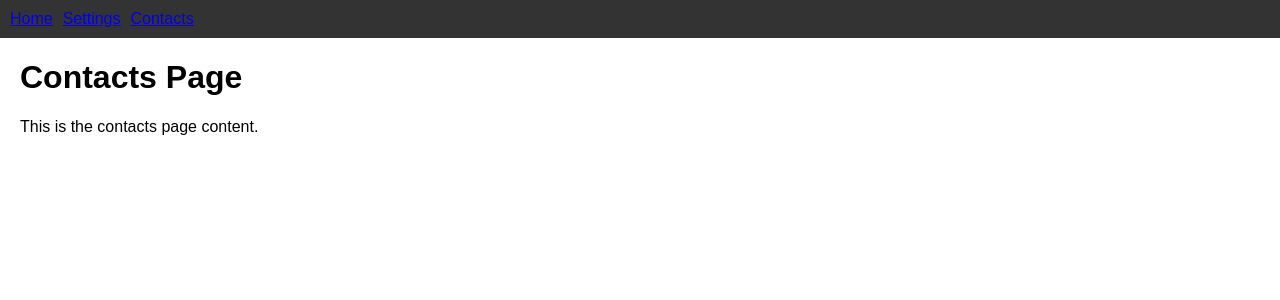
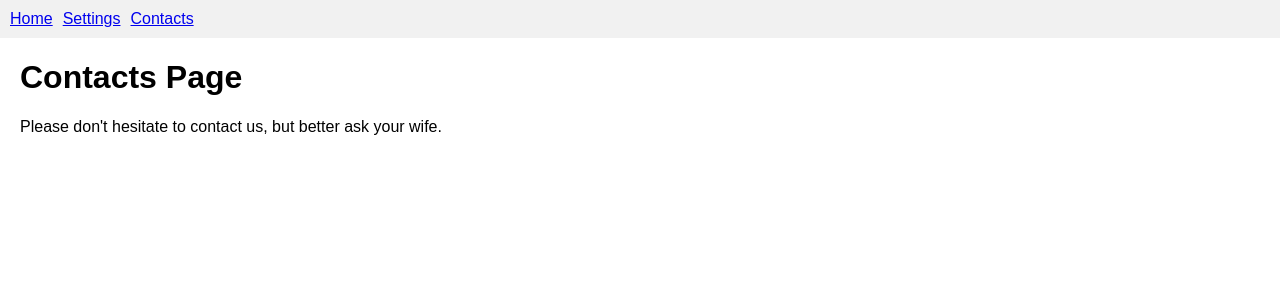
Before and after one commit to AndreiKrylov90/Software_Architecture_H7, a Flask app: page /contacts in a window 1280 px wide. Shown: the top 300 px of the page. Run offline with Flask 3, Linux system fonts and the light colour scheme.

Commit message:
working model

```diff
--- a/static/css/styles.css
+++ b/static/css/styles.css
@@ -5,8 +5,8 @@ body {
 }
 
 nav {
-    background-color: #333;
-    color: white;
+    background-color: #f1f1f1;
+    color: black;
     padding: 10px;
 }
 
--- a/templates/contacts.html
+++ b/templates/contacts.html
@@ -4,5 +4,5 @@
 
 {% block content %}
 <h1>Contacts Page</h1>
-<p>This is the contacts page content.</p>
+<p>Please don't hesitate to contact us, but better ask your wife.</p>
 {% endblock %}
--- a/templates/home.html
+++ b/templates/home.html
@@ -4,5 +4,5 @@
 
 {% block content %}
 <h1>Home Page</h1>
-<p>This is the home page content.</p>
+<p>Welcome home, sweet home.</p>
 {% endblock %}
--- a/templates/index.html
+++ b/templates/index.html
@@ -2,5 +2,5 @@
 
 {% block content %}
 <h1>Welcome to SPA App</h1>
-<p>This is the main page content.</p>
+<p>This is not that SPA that you were expecting...</p>
 {% endblock %}
--- a/templates/settings.html
+++ b/templates/settings.html
@@ -4,5 +4,5 @@
 
 {% block content %}
 <h1>Settings Page</h1>
-<p>This is the settings page content.</p>
+<p>Use basic settings, don't push your luck</p>
 {% endblock %}
```
